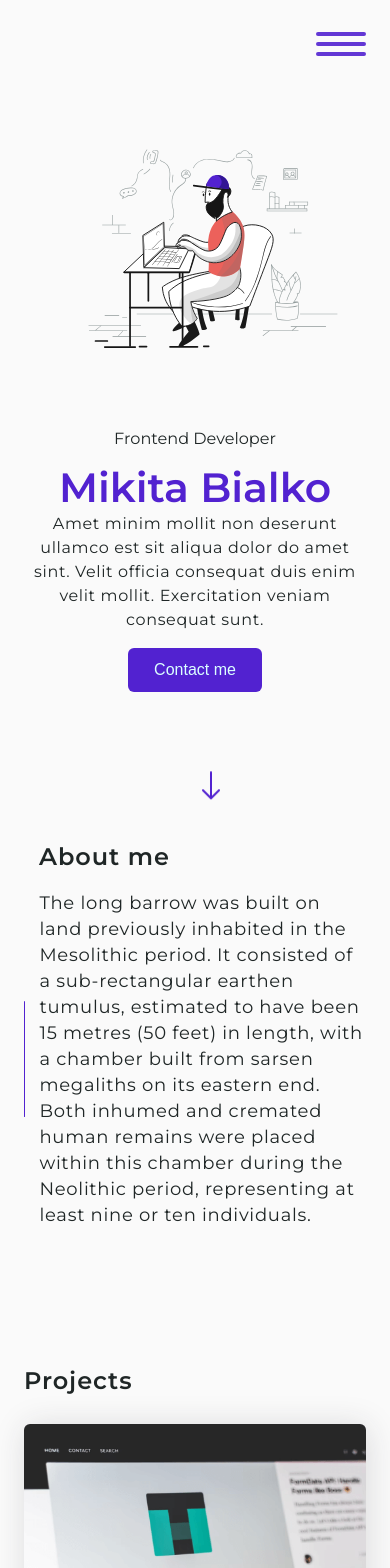
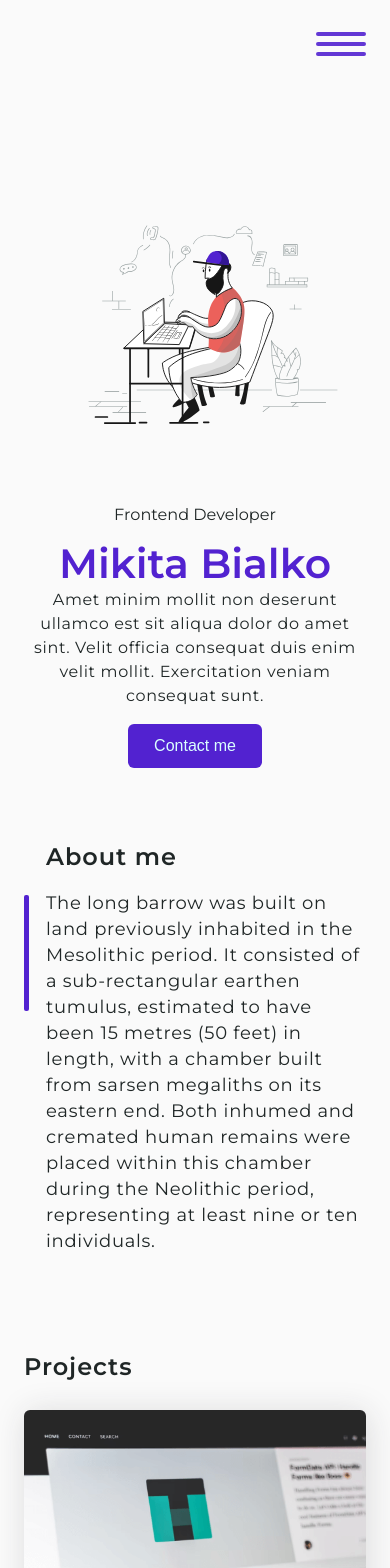
Before and after one commit to bloodyrainday/react-cv, a React app: page / in a window 390 px wide. Shown: the top 1568 px of the page. Built offline with nearby package versions, Linux system fonts and the light colour scheme.

Commit message:
correct all the mistakes after code review

```diff
--- a/src/components/Button/Button.tsx
+++ b/src/components/Button/Button.tsx
@@ -19,13 +19,10 @@ const StyledButton = styled.button<ButtonPropsType>`
   background-color: ${(props) => props.theme.colors.primary};
   color: ${(props) => props.theme.colors.buttonText};
   border-radius: 6px;
-  padding-top: 12px;
-  padding-bottom: 13px;
+  padding: 12px 20px;
   font-size: 16px;
   line-height: 19.5px;
   border: none;
-  padding-left: 20px;
-  padding-right: 20px;
   cursor: pointer;
 
   &:hover {
--- a/src/layout/header/MobileMenu.tsx
+++ b/src/layout/header/MobileMenu.tsx
@@ -97,6 +97,7 @@ const BurgerButton = styled.button<{ isOpen: boolean }>`
 
 const MobileMenuPopup = styled.div<{ isOpen: boolean }>`
   display: none;
+
   ${(props) =>
     props.isOpen &&
     css`
--- a/src/layout/sections/Projects/Projects.tsx
+++ b/src/layout/sections/Projects/Projects.tsx
@@ -40,6 +40,10 @@ export const Projects = (props: Props) => {
 const StyledProjects = styled.section`
   margin-bottom: 140px;
 
+  @media ${theme.media.mobile} {
+    margin-bottom: 100px;
+  }
+
   ${SectionTitle} {
     margin-bottom: 30px;
   }
@@ -62,7 +66,6 @@ const StyledProjects = styled.section`
   @media ${theme.media.tablet} {
     ${FlexWrapper} {
       flex-direction: column;
-      gap: 16px;
       align-items: center;
     }
   }
--- a/src/layout/sections/Projects/project/Project.tsx
+++ b/src/layout/sections/Projects/project/Project.tsx
@@ -1,6 +1,7 @@
 import React from "react";
 import styled from "styled-components";
 import { Technologies } from "./Technologies";
+import { theme } from "../../../../styles/Theme.styled";
 
 type ProjectPropsType = {
   title: string;
@@ -33,6 +34,10 @@ const StyledProject = styled.article`
 
 const ProjectInfo = styled.div`
   padding: 29px 26px 31px 26px;
+
+  @media ${theme.media.mobile} {
+    padding: 16px 17px 20px 17px;
+  }
 `;
 
 const Image = styled.img`
--- a/src/layout/sections/Skills/Skills.tsx
+++ b/src/layout/sections/Skills/Skills.tsx
@@ -35,6 +35,10 @@ export const Skills = (props: Props) => {
 const StyledSkills = styled.section`
   margin-bottom: 140px;
 
+  @media ${theme.media.mobile} {
+    margin-bottom: 100px;
+  }
+
   ${SectionTitle} {
     margin-bottom: 30px;
   }
--- a/src/layout/sections/about/About.tsx
+++ b/src/layout/sections/about/About.tsx
@@ -11,9 +11,9 @@ export const About = (props: Props) => {
   return (
     <StyledAbout>
       <Container>
-        <SectionTitle>About me</SectionTitle>
-        <FlexWrapper align="center">
-          <StyledSpan />
+        <FlexWrapper align="start" direction="column" gap="20px">
+          {/* <StyledSpan /> */}
+          <SectionTitle>About me</SectionTitle>
           <Text>
             The long barrow was built on land previously inhabited in the
             Mesolithic period. It consisted of a sub-rectangular earthen
@@ -32,18 +32,36 @@ export const About = (props: Props) => {
 const StyledAbout = styled.section`
   margin-bottom: 140px;
 
+  @media ${theme.media.mobile} {
+    margin-bottom: 100px;
+  }
+
   h2 {
-    margin-bottom: 20px;
-    padding-left: 15px;
+  }
+
+  ${FlexWrapper} {
+    padding-left: 22px;
   }
 `;
 
 const Text = styled.p`
+  position: relative;
   max-width: 865px;
   font-size: 18px;
   font-weight: 400;
   line-height: 26px;
   letter-spacing: 0.04em;
+
+  &::before {
+    content: "";
+    position: absolute;
+    width: 5px;
+    height: 116px;
+    background-color: ${theme.colors.primary};
+    border-radius: 2px;
+    left: -22px;
+    top: 5px;
+  }
 `;
 
 const StyledSpan = styled.span`
--- a/src/layout/sections/contacts/Contacts.tsx
+++ b/src/layout/sections/contacts/Contacts.tsx
@@ -28,6 +28,14 @@ export const Contacts = (props: Props) => {
 
 const StyledContacts = styled.section`
   margin-bottom: 190px;
+
+  @media ${theme.media.mobile} {
+    margin-bottom: 150px;
+  }
+
+  ${SectionTitle} {
+    margin-bottom: 28px;
+  }
 
   textarea {
     width: 100%;
--- a/src/layout/sections/experience/CheckPoint.tsx
+++ b/src/layout/sections/experience/CheckPoint.tsx
@@ -29,7 +29,7 @@ const StyledCheckPoint = styled.div`
   &:nth-child(odd) {
     border-left: 5px solid ${theme.colors.primary};
     padding-left: 3em;
-    transform: translateX(198px);
+    transform: translateX(197px);
   }
 
   &:nth-child(even) {
--- a/src/layout/sections/main/Main.tsx
+++ b/src/layout/sections/main/Main.tsx
@@ -53,6 +53,34 @@ const UserInfo = styled.div`
   }
 `;
 
+const ButtonArrow = styled.button`
+  position: absolute;
+  bottom: 80px;
+  left: 50%;
+  transform: translateX(-50%);
+  animation-duration: 0.5s;
+  animation-iteration-count: infinite;
+  animation-timing-function: ease-in-out;
+  animation-direction: alternate-reverse;
+  animation-name: animatedButtonArrow;
+
+  @keyframes animatedButtonArrow {
+    from {
+      transform: translateX(0);
+      transform: translateY(0);
+    }
+
+    to {
+      transform: translateX(0);
+      transform: translateY(10px);
+    }
+  }
+
+  &:hover {
+    animation-play-state: paused;
+  }
+`;
+
 const StyledMain = styled.section`
   display: flex;
   flex-direction: row;
@@ -60,7 +88,7 @@ const StyledMain = styled.section`
   align-items: center;
   gap: 0;
   padding-top: 15vh;
-  height: 100vh;
+  min-height: 100vh;
 
   @media screen and (max-width: 1050px) {
     ${FlexWrapper} {
@@ -70,17 +98,16 @@ const StyledMain = styled.section`
 
     ${FlexWrapper} > svg {
       margin-bottom: 70px;
+      width: 420px;
+      height: 330px;
     }
 
     ${UserInfo} {
       text-align: center;
     }
-  }
 
-  @media ${theme.media.tablet} {
-    ${FlexWrapper} > svg {
-      width: 420px;
-      height: 330px;
+    ${ButtonArrow} {
+      display: none;
     }
   }
 
@@ -123,32 +150,3 @@ const Text = styled.p`
     margin-bottom: 16px;
   }
 `;
-
-const ButtonArrow = styled.button`
-  position: absolute;
-  bottom: 40px;
-  left: 50%;
-  transform: translateX(-50%);
-  animation-duration: 0.5s;
-  animation-iteration-count: infinite;
-  animation-timing-function: ease-in-out;
-  animation-direction: alternate-reverse;
-
-  animation-name: animatedButtonArrow;
-
-  @keyframes animatedButtonArrow {
-    from {
-      transform: translateX(0);
-      transform: translateY(0);
-    }
-
-    to {
-      transform: translateX(0);
-      transform: translateY(10px);
-    }
-  }
-
-  &:hover {
-    animation-play-state: paused;
-  }
-`;
--- a/src/styles/Common.ts
+++ b/src/styles/Common.ts
@@ -18,5 +18,5 @@ export const font = ({
     font-weight: ${weight || 400};
     color: ${color || theme.colors.font};
     lineHeight: ${lineHeight || "1.2"};
-    font-size: calc( (100vw - 360px)/(1440 - 360) * (${Fmax} - ${Fmin}) + ${Fmin}px);
+    font-size: clamp(${Fmin}px, calc( (100vw - 360px)/(1440 - 360) * (${Fmax} - ${Fmin}) + ${Fmin}px), ${Fmax}px) ;
 `;
--- a/src/styles/GlobalStyles.tsx
+++ b/src/styles/GlobalStyles.tsx
@@ -18,6 +18,7 @@ export const GlobalStyles = createGlobalStyle`
         color: ${theme.colors.font};
         background-color: ${theme.colors.colorBg};
         max-width: 1440px;
+        min-height: 414px;
         margin: 0 auto;
 
 
```
